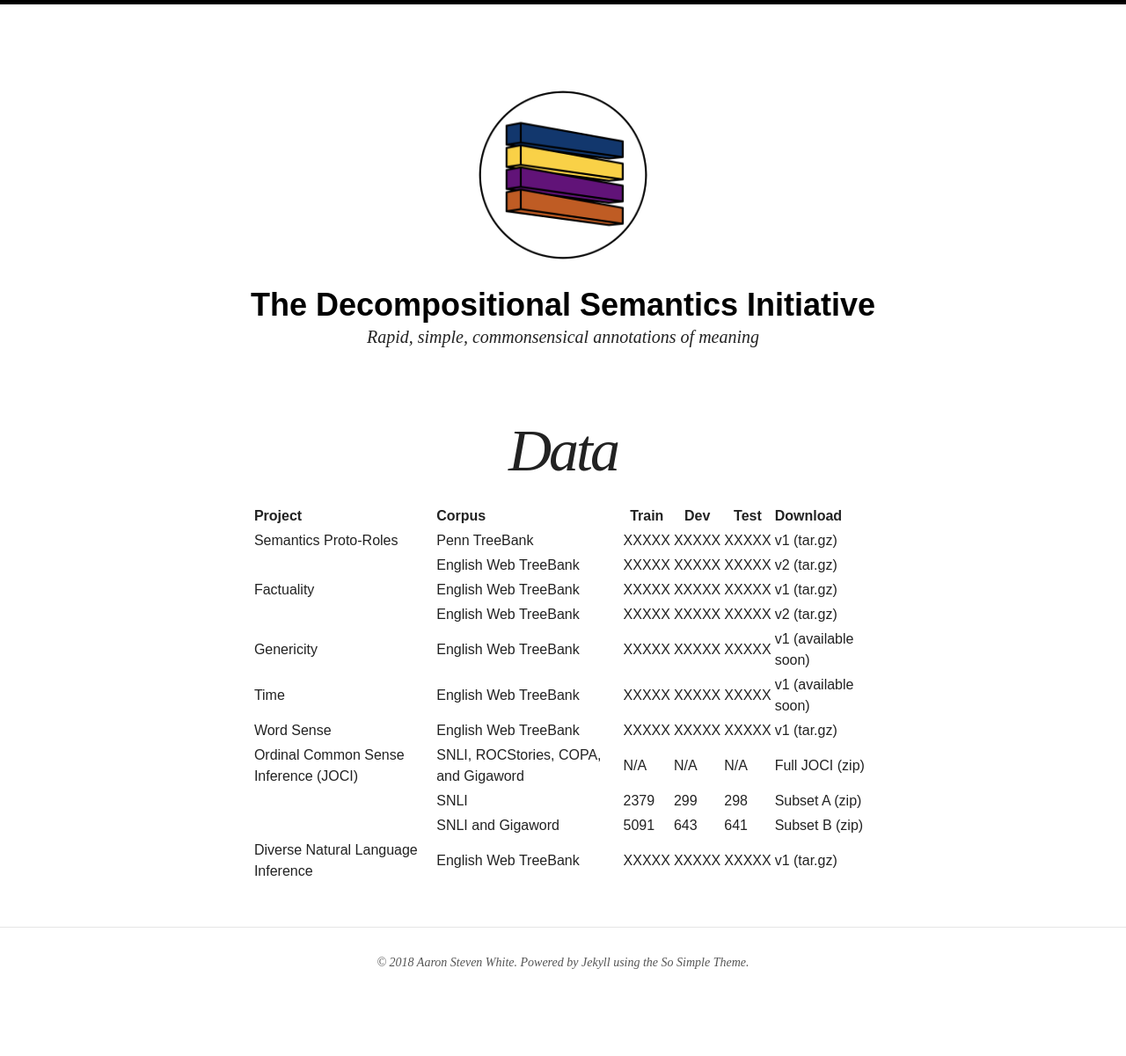
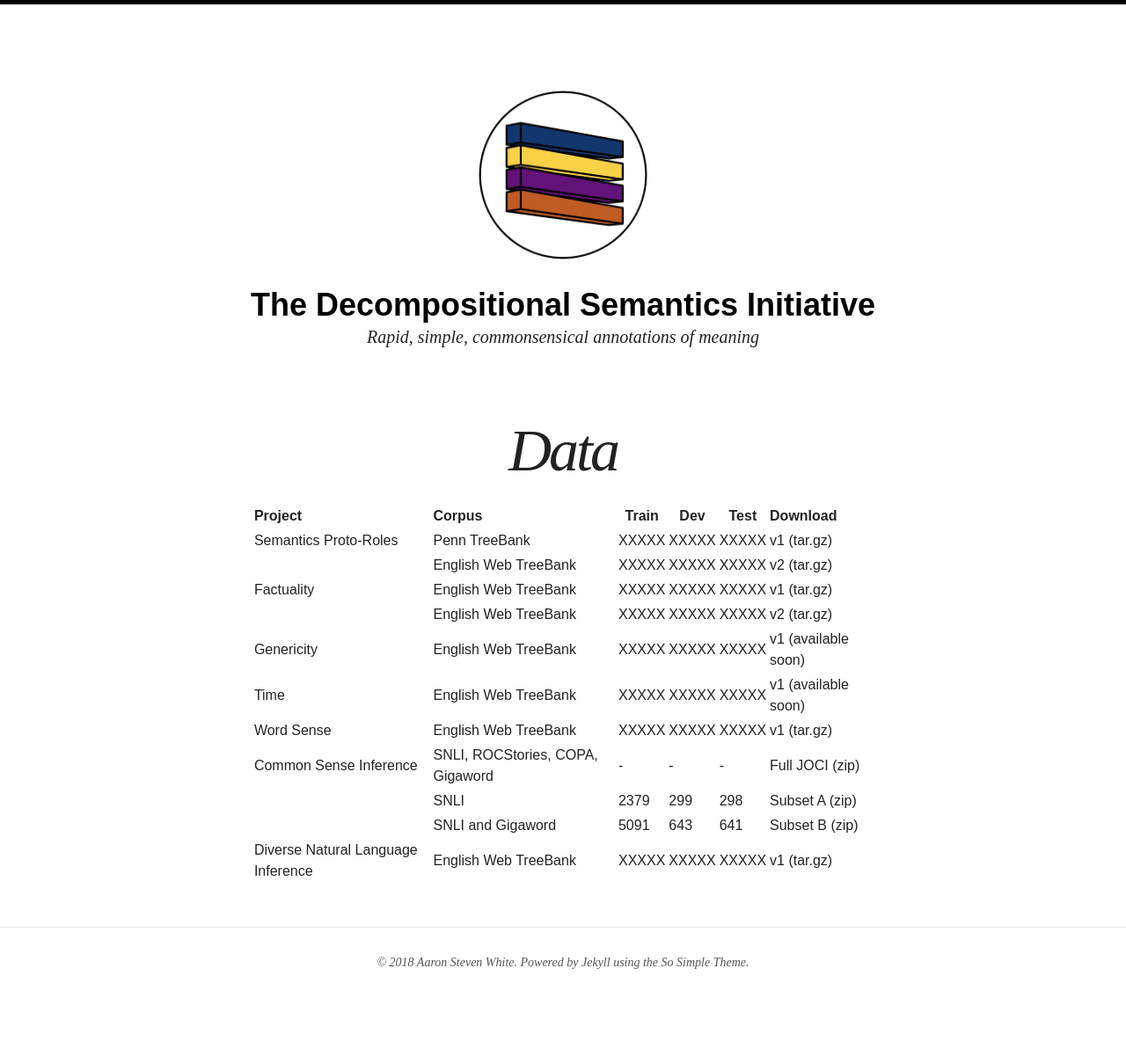
Before and after one commit to decompositional-semantics-initiative/decompositional-semantics-initiative.github.io, a Jekyll site: the page built from data/index.md, in a window 1280 px wide. Shown: the whole page at 88% size. Built offline with Jekyll 4.4.1, drawn with Linux system fonts in a browser that asks for light colours; nearby versions of some CDN libraries.

Commit message:
slight tweaks to formatting

```diff
--- a/_data/projects.yml
+++ b/_data/projects.yml
@@ -51,7 +51,7 @@ genericity:
     - name: v1
       filetype: available soon #tar.gz
       corpus: English Web TreeBank
-      url: genericity/ #genericity_eng_udewt_v1.tar.gz
+      url: "" #genericity_eng_udewt_v1.tar.gz
       trainsize: XXXXX
       devsize: XXXXX
       testsize: XXXXX
@@ -63,7 +63,7 @@ time:
     - name: v1
       filetype: available soon #tar.gz
       corpus: English Web TreeBank
-      url: time/ #time_eng_udewt_v1.tar.gz
+      url: "" #time_eng_udewt_v1.tar.gz
       trainsize: XXXXX
       devsize: XXXXX
       testsize: XXXXX
@@ -81,16 +81,16 @@ wsd:
       testsize: XXXXX
 
 commonsense:
-  title: Ordinal Common Sense Inference (JOCI)
+  title: Common Sense Inference
   url: common-sense-inference/
   datasets:
     - name: Full JOCI
       filetype: zip
-      corpus: SNLI, ROCStories, COPA, and Gigaword
-      url: joci.zip
-      trainsize: N/A
-      devsize: N/A
-      testsize: N/A
+      corpus: SNLI, ROCStories, COPA, Gigaword
+      url: "-"
+      trainsize: "-"
+      devsize: "-"
+      testsize: "-"
     - name: Subset A
       filetype: zip
       corpus: SNLI
```
